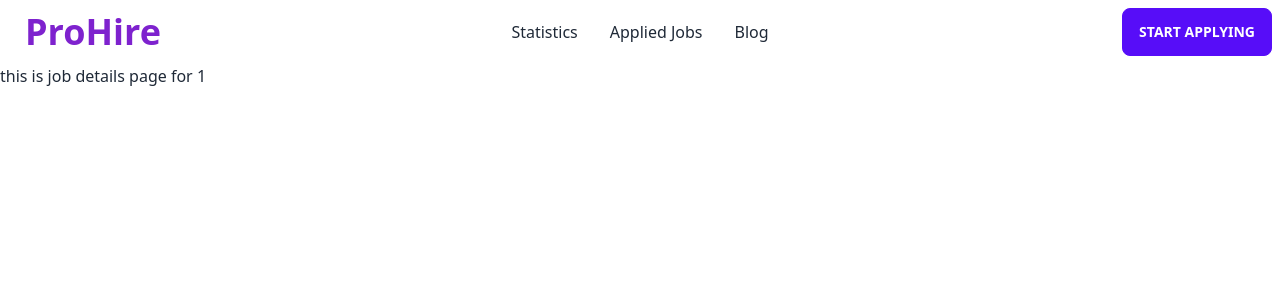
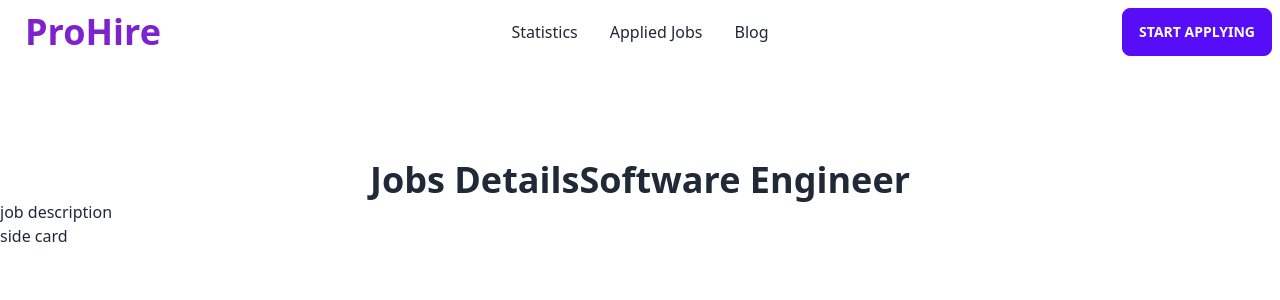
Before and after one commit to REFATBHUYAN/Pro-Hire, a React (Vite) app: page /1 in a window 1280 px wide. Shown: the top 300 px of the page. Built offline with nearby package versions, Linux system fonts and the light colour scheme.

Commit message:
get ingle data on job details page

```diff
--- a/public/fakeJobsData.json
+++ b/public/fakeJobsData.json
@@ -4,6 +4,7 @@
     "company_logo": "https://i.ibb.co/CzywMk1/google-1-1-1.png",
     "job_title": "Software Engineer",
     "company_name": "Google LLC",
+    "address": "789 Birch Ln.",
     "remote_or_onsite": "Remote",
     "location": "Any",
     "fulltime_or_parttime": "Full-time",
@@ -22,6 +23,7 @@
     "company_logo": "https://i.ibb.co/kc2TH87/netflix-4-1.png",
     "job_title": "Marketing Manager",
     "company_name": "Netflix",
+    "address": "12 Elm St.",
     "remote_or_onsite": "Onsite",
     "location": "New York, NY",
     "fulltime_or_parttime": "Full-time",
@@ -40,6 +42,7 @@
     "company_logo": "https://i.ibb.co/tDmDMtz/tesla-9-1.png",
     "job_title": "Database Engineer",
     "company_name": "Tesla",
+    "address": "345 Maple Ave.",
     "remote_or_onsite": "Remote",
     "location": "Any",
     "fulltime_or_parttime": "Full-time",
@@ -58,6 +61,7 @@
     "company_logo": "https://i.ibb.co/1sdrNjk/Group-10021.png",
     "job_title": "Web Designer",
     "company_name": "Airbnb",
+    "address": "678 Pine St.",
     "remote_or_onsite": "Onsite",
     "location": "San Francisco, CA",
     "fulltime_or_parttime": "Part-time",
@@ -76,6 +80,7 @@
     "company_logo": "https://i.ibb.co/x3z9dwL/download.png",
     "job_title": "Sales Manager",
     "company_name": "Acme Corp.",
+    "address": "90 Oak Blvd.",
     "remote_or_onsite": "Onsite",
     "location": "Los Angeles, CA",
     "fulltime_or_parttime": "Full-time",
@@ -94,6 +99,7 @@
     "company_logo": "https://i.ibb.co/QJPcmv1/blogger.png",
     "job_title": "Content Writer",
     "company_name": "Blogger",
+    "address": "456 Cedar Rd.",
     "remote_or_onsite": "Remote",
     "location": "Any",
     "fulltime_or_parttime": "Part-time",
--- a/src/component/JobDetails.jsx
+++ b/src/component/JobDetails.jsx
@@ -3,13 +3,33 @@ import { useLoaderData } from "react-router-dom";
 import { JobContext } from "./Home";
 
 const JobDetails = () => {
-  const id = useLoaderData();
+  const daynamicId = useLoaderData();
   const allData = useContext(JobContext);
-  let singleJob = allData.find((dt) => dt.id == id);
+  let singleJob = allData.find((dt) => dt.id == daynamicId);
+  const {
+    job_description,
+    job_responsibility,
+    educational_requirements,
+    experiences,
+    salary,
+    job_title,
+    contact_information,
+    address,
+  } = singleJob;
   console.log(singleJob);
   return (
-    <div>
-      <h1>this is job details page for {id}</h1>
+    <div className="mt-24">
+      <h1 className="text-center font-bold text-4xl">
+        Jobs Details{job_title}
+      </h1>
+      <div>
+        <div>
+          <h1>job description</h1>
+        </div>
+        <div>
+          <h1>side card</h1>
+        </div>
+      </div>
     </div>
   );
 };
```
